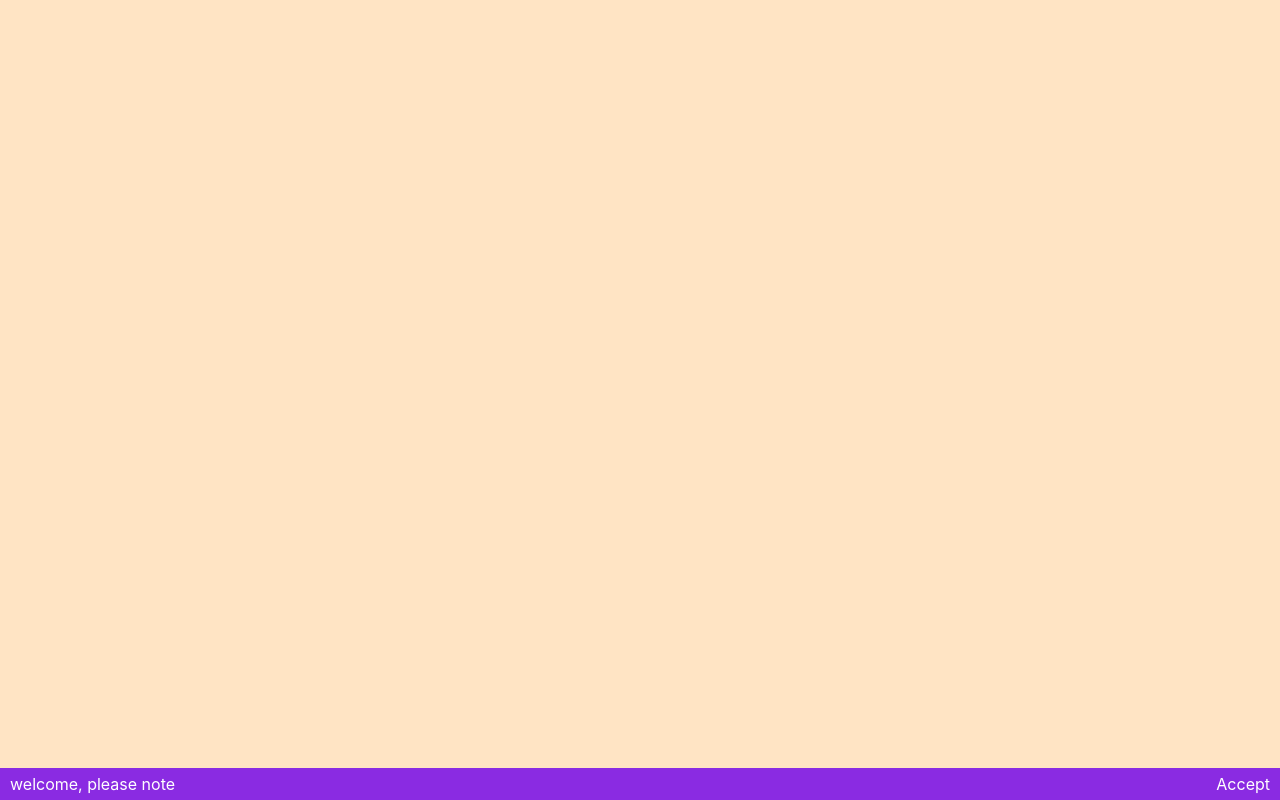
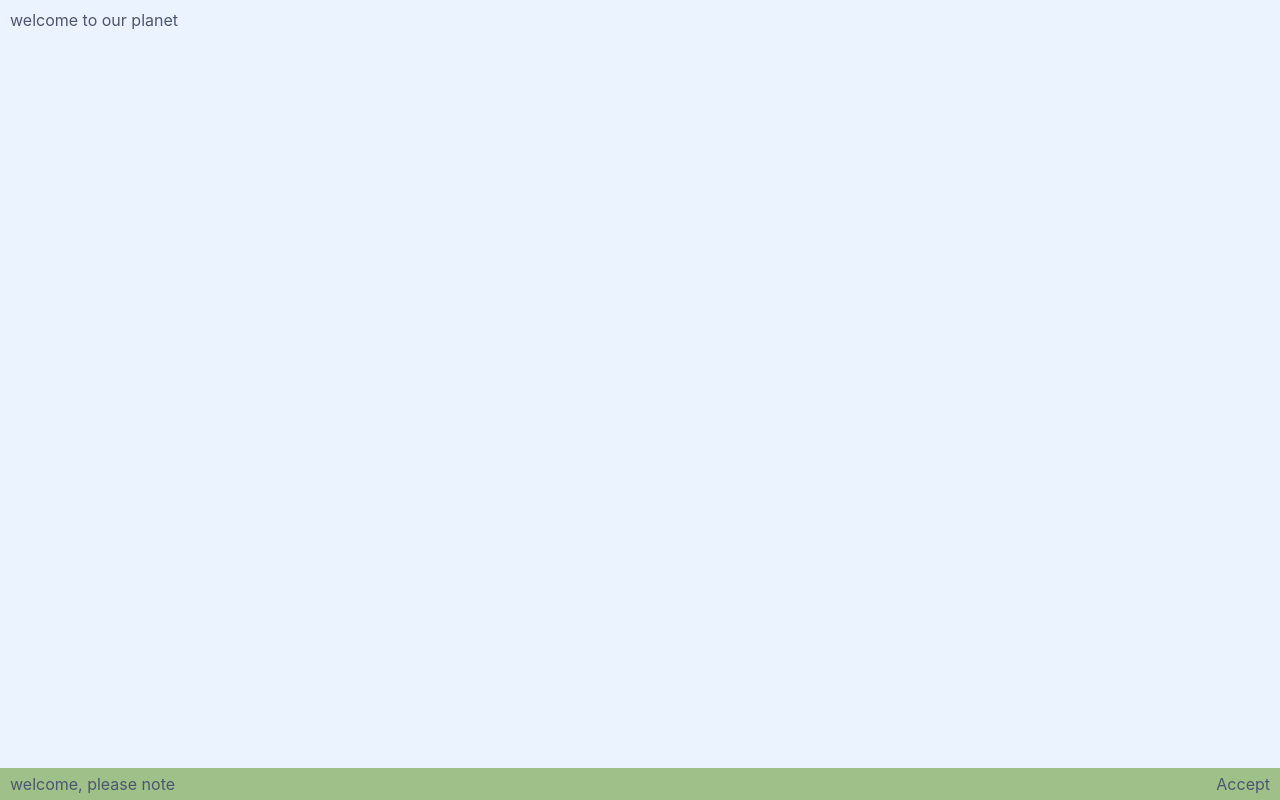
Before and after one commit to catsky/daily_css, a Next.js app: page /11cookie_banner in a window 1280 px wide. Built offline with nearby package versions, Linux system fonts and the light colour scheme.

Commit message:
css color

```diff
--- a/pages/11cookie_banner.js
+++ b/pages/11cookie_banner.js
@@ -5,6 +5,7 @@ import styles from '../styles/11cookie_banner.module.css';
 export default function ArrowButton() {
   return (
     <div style={{ display: 'flex', margin: '10px' }}>
+      <div>welcome to our planet</div>
       <div className={styles.cookie_banner}>
         <div className={styles.banner_text}>welcome, please note</div>
         <div className={styles.banner_button}>Accept</div>
--- a/styles/11cookie_banner.module.css
+++ b/styles/11cookie_banner.module.css
@@ -7,8 +7,8 @@
   align-items: center;
   width: 100%;
   height: 2em;
-  background-color: blueviolet;
-  color: white;
+  background-color: #9fc088;
+  color: E8C07D;
   padding-left: 10px;
   padding-right: 10px;
 }
--- a/styles/globals.css
+++ b/styles/globals.css
@@ -4,7 +4,8 @@ body {
   margin: 0;
   font-family: -apple-system, BlinkMacSystemFont, Segoe UI, Roboto, Oxygen,
     Ubuntu, Cantarell, Fira Sans, Droid Sans, Helvetica Neue, sans-serif;
-  background-color: bisque;
+  background-color: #eaf3ff;
+  color: #4e5670;
 }
 
 a {
```
